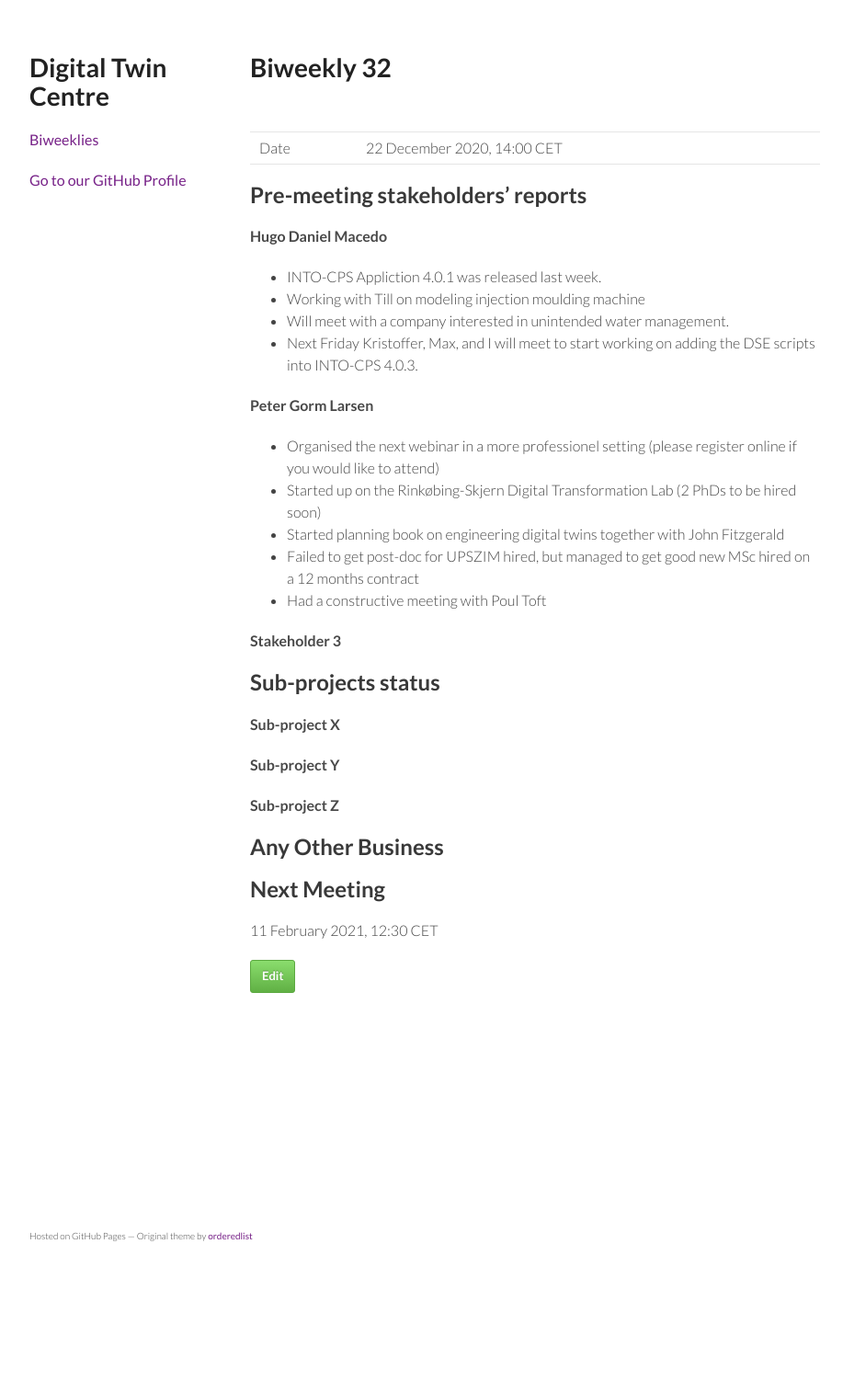
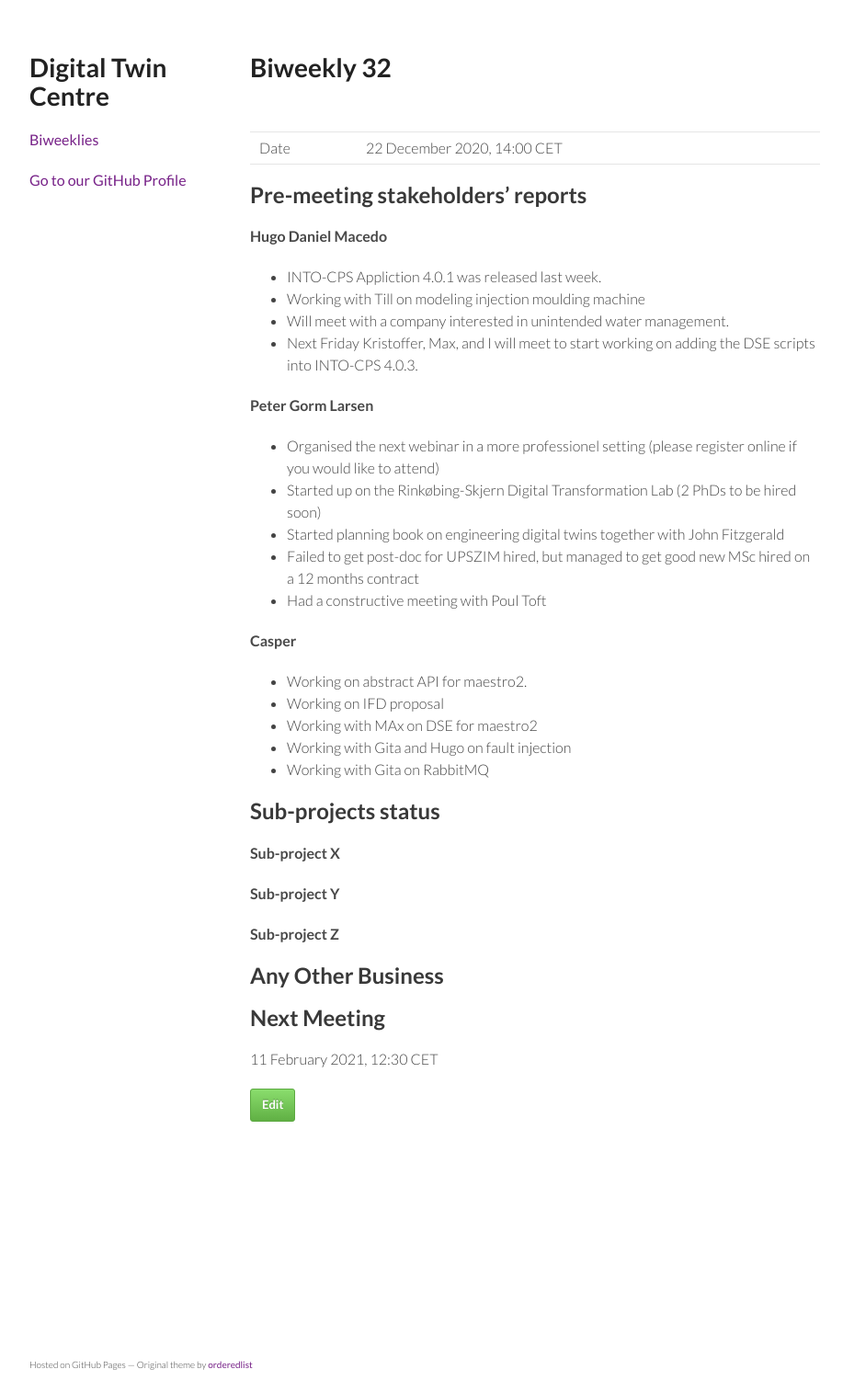
Before and after one commit to digitaltwincentre/digitaltwincentre.github.io, a Jekyll site: the page built from _biweeklies/Biweekly-32.md, in a window 1280 px wide. Shown: the whole page at 92% size, without its empty margins (178-1095 px from the left). Built offline with Jekyll 4.4.1, drawn with Linux system fonts in a browser that asks for light colours; nearby versions of some CDN libraries; before the commit the page ends 1374 px from its top, so only the background shows below that.

Commit message:
Update Biweekly-32.md

```diff
--- a/_biweeklies/Biweekly-32.md
+++ b/_biweeklies/Biweekly-32.md
@@ -34,7 +34,12 @@ date: 28 January 2021, 1230 CET
 * Failed to get post-doc for UPSZIM hired, but managed to get good new MSc hired on a 12 months contract
 * Had a constructive meeting with Poul Toft
 
-#### Stakeholder 3
+#### Casper
+* Working on abstract API for maestro2.
+* Working on IFD proposal
+* Working with MAx on DSE for maestro2
+* Working with Gita and Hugo on fault injection
+* Working with Gita on RabbitMQ
 
 
 ## Sub-projects status
```
